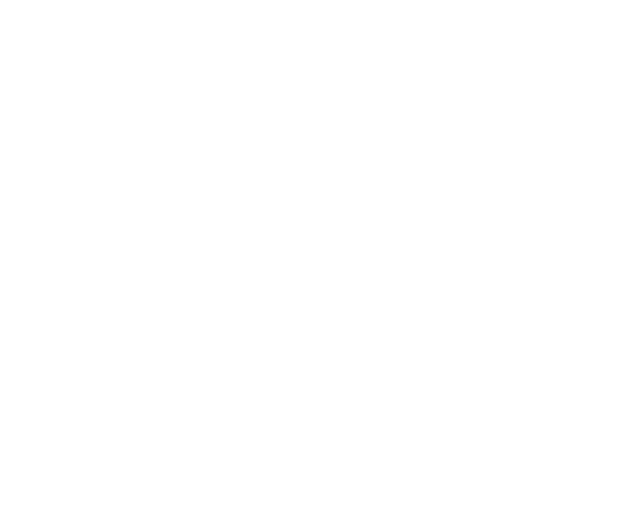
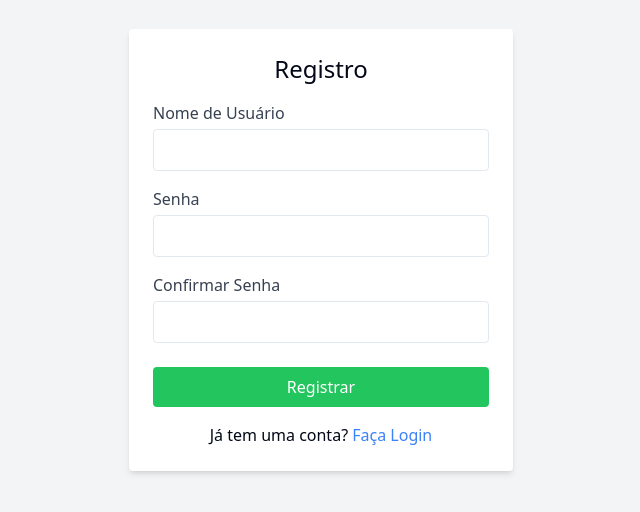
Before and after one commit to Gugarauj07/ChatE2EE-ElgamalCrypto, a React (Vite) app in the folder client/: page /register in a window 1280 px wide. Shown: the part 150-662 px from the top of the page, without its empty margins (319-959 px from the left). Built offline with nearby package versions, Linux system fonts and the light colour scheme.

Commit message:
feat: auth components on client

```diff
--- a/client/package.json
+++ b/client/package.json
@@ -45,7 +45,7 @@
     "globals": "^15.9.0",
     "jest": "^29.7.0",
     "postcss": "^8.4.47",
-    "tailwindcss": "^3.4.13",
+    "tailwindcss": "^3.4.14",
     "ts-jest": "^29.2.5",
     "typescript": "^5.5.3",
     "typescript-eslint": "^8.7.0",
--- a/client/src/App.tsx
+++ b/client/src/App.tsx
@@ -1,12 +1,21 @@
-import { BrowserRouter as Router } from 'react-router-dom';
+import { BrowserRouter as Router, Routes, Route } from 'react-router-dom';
 import { ThemeProvider } from "./components/theme-provider"
 import './index.css';
+import Login from './pages/Login';
+import Register from './pages/Register';
+import Chat from './pages/Chat';
+import Groups from './pages/Groups';
 
 export default function App() {
   return (
     <ThemeProvider defaultTheme="light" storageKey="vite-ui-theme">
       <Router>
-
+        <Routes>
+          <Route path="/" element={<Login />} />
+          <Route path="/register" element={<Register />} />
+          <Route path="/chat" element={<Chat />} />
+          <Route path="/groups" element={<Groups />} />
+        </Routes>
       </Router>
     </ThemeProvider>
   )
--- /dev/null
+++ b/client/src/pages/Chat.tsx
@@ -0,0 +1,9 @@
+import React from 'react';
+
+export default function Chat() {
+  return (
+    <div className="flex items-center justify-center min-h-screen">
+      <h1 className="text-3xl">Página de Chat - Em Desenvolvimento</h1>
+    </div>
+  );
+}
--- /dev/null
+++ b/client/src/pages/Groups.tsx
@@ -0,0 +1,9 @@
+import React from 'react';
+
+export default function Groups() {
+  return (
+    <div className="flex items-center justify-center min-h-screen">
+      <h1 className="text-3xl">Página de Grupos - Em Desenvolvimento</h1>
+    </div>
+  );
+}
--- /dev/null
+++ b/client/src/pages/Login.tsx
@@ -0,0 +1,55 @@
+import React, { useState } from 'react';
+import { useNavigate, Link } from 'react-router-dom';
+
+export default function Login() {
+  const navigate = useNavigate();
+  const [username, setUsername] = useState('');
+  const [password, setPassword] = useState('');
+
+  const handleLogin = async (e: React.FormEvent) => {
+    e.preventDefault();
+    // Implementar lógica de autenticação aqui
+    // Exemplo de redirecionamento após login bem-sucedido
+    navigate('/chat');
+  };
+
+  return (
+    <div className="flex items-center justify-center min-h-screen bg-gray-100">
+      <form
+        onSubmit={handleLogin}
+        className="bg-white p-6 rounded shadow-md w-full max-w-sm"
+      >
+        <h2 className="text-2xl mb-4 text-center">Login</h2>
+        <div className="mb-4">
+          <label className="block text-gray-700">Nome de Usuário</label>
+          <input
+            type="text"
+            value={username}
+            onChange={(e) => setUsername(e.target.value)}
+            className="w-full px-3 py-2 border rounded mt-1"
+            required
+          />
+        </div>
+        <div className="mb-6">
+          <label className="block text-gray-700">Senha</label>
+          <input
+            type="password"
+            value={password}
+            onChange={(e) => setPassword(e.target.value)}
+            className="w-full px-3 py-2 border rounded mt-1"
+            required
+          />
+        </div>
+        <button
+          type="submit"
+          className="w-full bg-blue-500 text-white py-2 rounded hover:bg-blue-600"
+        >
+          Entrar
+        </button>
+        <p className="mt-4 text-center">
+          Não tem uma conta? <Link to="/register" className="text-blue-500">Registre-se</Link>
+        </p>
+      </form>
+    </div>
+  );
+}
--- /dev/null
+++ b/client/src/pages/Register.tsx
@@ -0,0 +1,70 @@
+import React, { useState } from 'react';
+import { useNavigate, Link } from 'react-router-dom';
+
+export default function Register() {
+  const navigate = useNavigate();
+  const [username, setUsername] = useState('');
+  const [password, setPassword] = useState('');
+  const [confirmPassword, setConfirmPassword] = useState('');
+
+  const handleRegister = async (e: React.FormEvent) => {
+    e.preventDefault();
+    // Implementar lógica de registro aqui
+    if (password !== confirmPassword) {
+      alert('As senhas não coincidem!');
+      return;
+    }
+    // Exemplo de redirecionamento após registro bem-sucedido
+    navigate('/');
+  };
+
+  return (
+    <div className="flex items-center justify-center min-h-screen bg-gray-100">
+      <form
+        onSubmit={handleRegister}
+        className="bg-white p-6 rounded shadow-md w-full max-w-sm"
+      >
+        <h2 className="text-2xl mb-4 text-center">Registro</h2>
+        <div className="mb-4">
+          <label className="block text-gray-700">Nome de Usuário</label>
+          <input
+            type="text"
+            value={username}
+            onChange={(e) => setUsername(e.target.value)}
+            className="w-full px-3 py-2 border rounded mt-1"
+            required
+          />
+        </div>
+        <div className="mb-4">
+          <label className="block text-gray-700">Senha</label>
+          <input
+            type="password"
+            value={password}
+            onChange={(e) => setPassword(e.target.value)}
+            className="w-full px-3 py-2 border rounded mt-1"
+            required
+          />
+        </div>
+        <div className="mb-6">
+          <label className="block text-gray-700">Confirmar Senha</label>
+          <input
+            type="password"
+            value={confirmPassword}
+            onChange={(e) => setConfirmPassword(e.target.value)}
+            className="w-full px-3 py-2 border rounded mt-1"
+            required
+          />
+        </div>
+        <button
+          type="submit"
+          className="w-full bg-green-500 text-white py-2 rounded hover:bg-green-600"
+        >
+          Registrar
+        </button>
+        <p className="mt-4 text-center">
+          Já tem uma conta? <Link to="/" className="text-blue-500">Faça Login</Link>
+        </p>
+      </form>
+    </div>
+  );
+}
```
Also changed, not shown: 1 other file (tests, documents, lock files or other folders).
